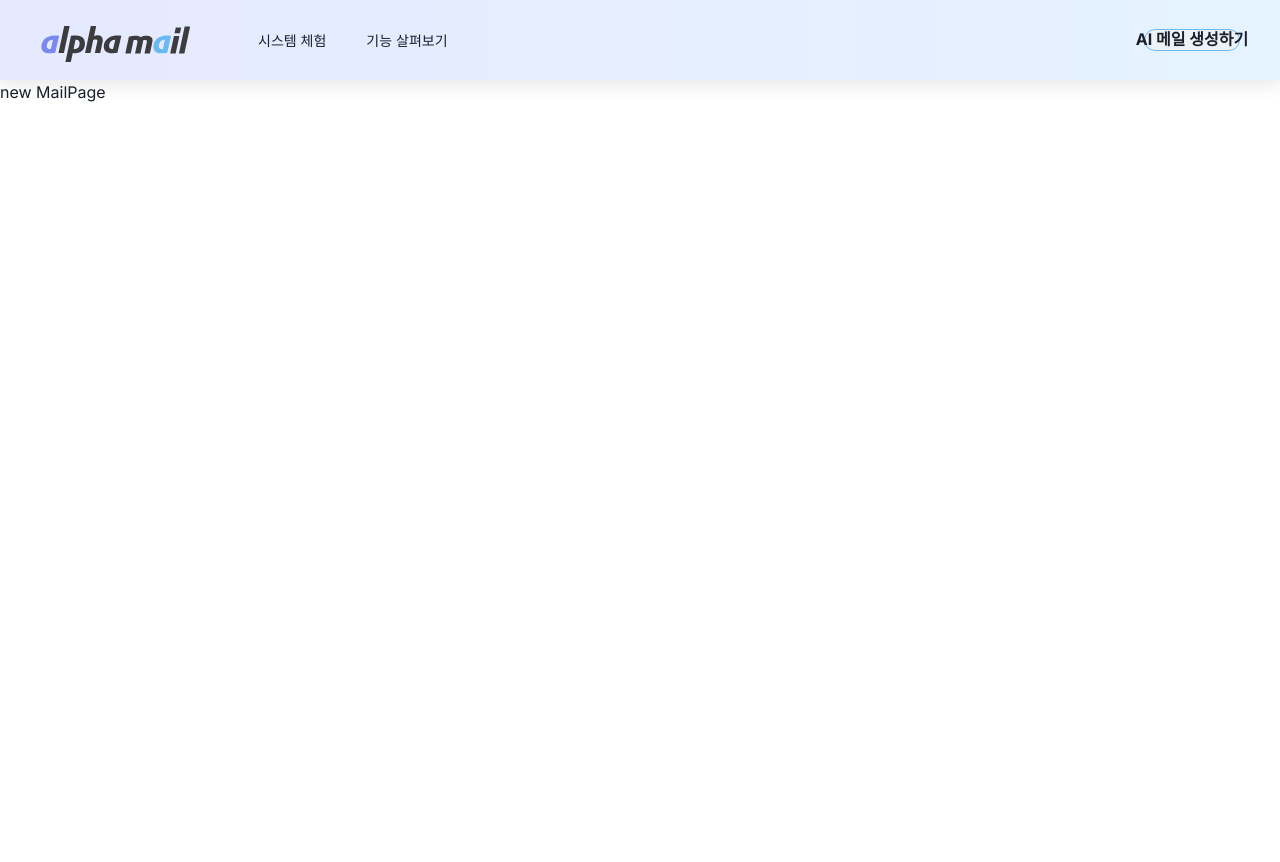
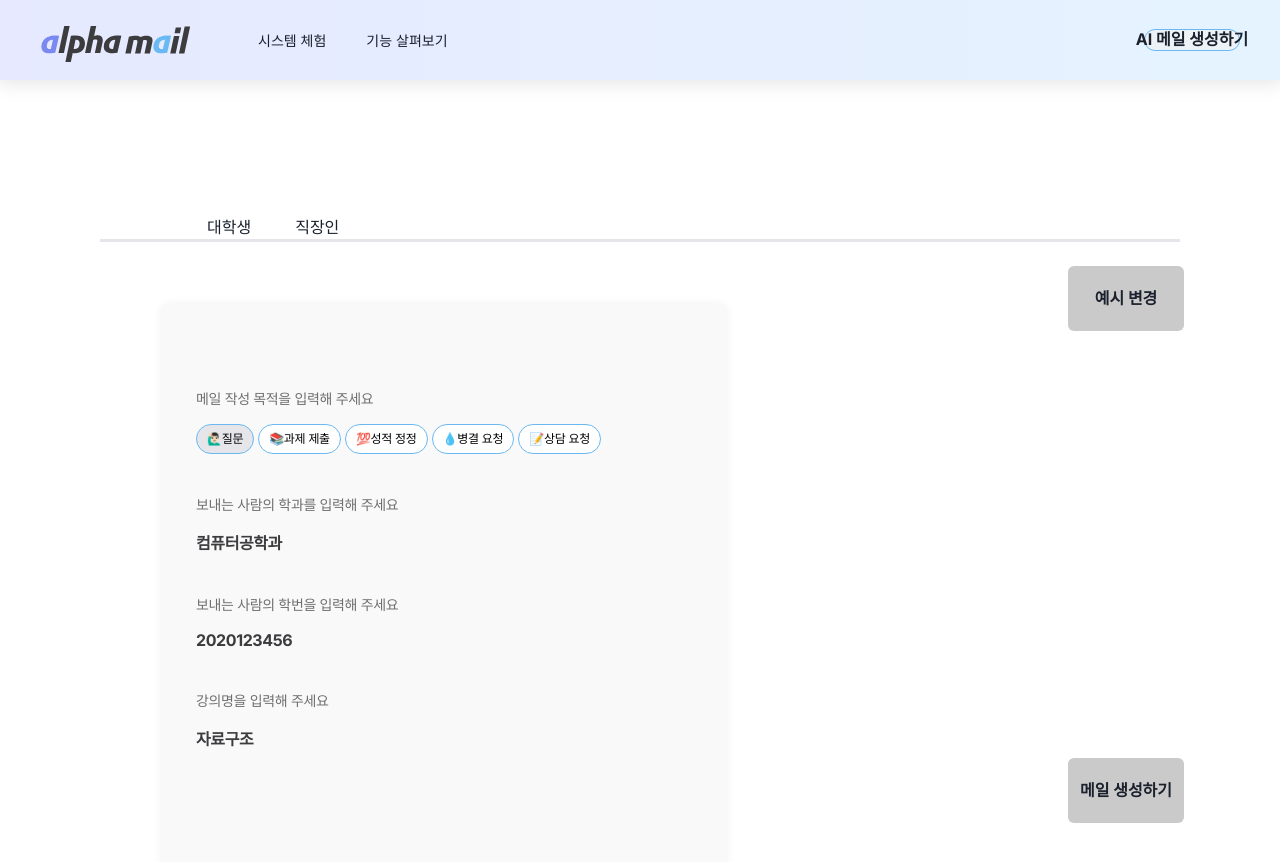
Before and after one commit to Beside-Potenday/frontend, a React (Create React App) app: page /mail in a window 1280 px wide. Shown: the top 862 px of the page. Before the commit the page ends 800 px from the top, so only its background shows below. Built offline with nearby package versions, Linux system fonts and the light colour scheme.

Commit message:
feat: 메일 생성하기 형태 구성

```diff
--- /dev/null
+++ b/src/pages/Mail/AskList.tsx
@@ -0,0 +1,109 @@
+import styled from '@emotion/styled';
+
+interface PurposeButtonProps {
+  selected: boolean;
+}
+
+interface RandomInputProps {
+  randomInput: {
+    mailPurpose: string;
+    senderDepartment: string;
+    senderId: string;
+    courseName: string;
+  };
+}
+
+const purposes = [
+  { id: '질문', label: '🙋🏻‍♂️질문' },
+  { id: '과제 제출', label: '📚과제 제출' },
+  { id: '성적 정정', label: '💯성적 정정' },
+  { id: '병결 요청', label: '💧병결 요청' },
+  { id: '상담 요청', label: '📝상담 요청' },
+];
+
+export const AskList = ({ randomInput }: RandomInputProps) => {
+  return (
+    <AskListWrapper>
+      <AskListItemWrapper>
+        <AskListItem>메일 작성 목적을 입력해 주세요</AskListItem>
+        <div style={{ display: 'flex', flexDirection: 'row', gap: '4px' }}>
+          {purposes.map((purpose) => (
+            <PurposeButton key={purpose.id} selected={randomInput.mailPurpose === purpose.id}>
+              {purpose.label}
+            </PurposeButton>
+          ))}
+        </div>
+      </AskListItemWrapper>
+      <AskListItemWrapper>
+        <AskListItem>보내는 사람의 학과를 입력해 주세요</AskListItem>
+        <InputListItem>{randomInput.senderDepartment}</InputListItem>
+      </AskListItemWrapper>
+      <AskListItemWrapper>
+        <AskListItem>보내는 사람의 학번을 입력해 주세요</AskListItem>
+        <InputListItem>{randomInput.senderId}</InputListItem>
+      </AskListItemWrapper>
+      <AskListItemWrapper>
+        <AskListItem>강의명을 입력해 주세요</AskListItem>
+        <InputListItem>{randomInput.courseName}</InputListItem>
+      </AskListItemWrapper>
+    </AskListWrapper>
+  );
+};
+
+const AskListWrapper = styled.div`
+  width: 568px;
+  height: 100%;
+  flex-shrink: 0;
+  border-radius: 10px;
+  background: #f9f9f9;
+  box-shadow: 0px 0px 8px 0px rgba(0, 0, 0, 0.04);
+  margin-left: 120px;
+  margin-top: 36px;
+  display: flex;
+  flex-direction: column;
+  padding-left: 36px;
+  padding-top: 86px;
+  gap: 40px;
+`;
+
+const AskListItem = styled.div`
+  color: var(--Grey700, #6f6f71);
+  font-size: 14px;
+  font-style: normal;
+  font-weight: 400;
+  line-height: normal;
+  letter-spacing: -0.35px;
+`;
+
+const AskListItemWrapper = styled.div`
+  display: flex;
+  flex-direction: column;
+  gap: 16px;
+`;
+
+const InputListItem = styled.div`
+  color: var(--Grey800, #3c3c3f);
+  font-size: 16px;
+  font-style: normal;
+  font-weight: 700;
+  line-height: normal;
+  letter-spacing: -0.4px;
+`;
+
+const PurposeButton = styled.div<PurposeButtonProps>`
+  display: flex;
+  height: 30px;
+  width: auto;
+  padding: 10px 10px;
+  justify-ontent: center;
+  align-items: center;
+  border-radius: 20px;
+  border: 1px solid #6ab9f2;
+  background: ${(props) => (props.selected ? '#E5E5EA' : '#fff')};
+  color: #000;
+  font-size: 12px;
+  font-style: normal;
+  font-weight: 400;
+  line-height: 140%;
+  letter-spacing: -0.3px;
+`;
--- /dev/null
+++ b/src/pages/Mail/Buttons.tsx
@@ -0,0 +1,34 @@
+import styled from '@emotion/styled';
+import { Button } from '@chakra-ui/react';
+import { Link } from 'react-router-dom';
+import { RouterPath } from '@/routes/path';
+
+interface ButtonsProps {
+  handleList: () => void;
+  randomInput: {
+    mailPurpose: string;
+    senderDepartment: string;
+    senderId: string;
+    courseName: string;
+  };
+}
+
+export const Buttons = ({ handleList, randomInput }: ButtonsProps) => {
+  return (
+    <>
+      <GoButton onClick={handleList}>예시 변경</GoButton>
+      <Link to={RouterPath.mail} state={randomInput}>
+        <GoButton>메일 생성하기</GoButton>
+      </Link>
+    </>
+  );
+};
+
+const GoButton = styled(Button)`
+  display: flex;
+  width: 116px;
+  height: 65px;
+  justify-content: center;
+  align-items: center;
+  background: #cacaca;
+`;
--- /dev/null
+++ b/src/pages/Mail/Header.tsx
@@ -0,0 +1,74 @@
+import styled from '@emotion/styled';
+
+interface HeaderProps {
+  isActive: boolean;
+  onIsActive: (isActive: boolean) => void;
+}
+
+interface StudentProps {
+  isActive: boolean;
+}
+
+export const Header = ({ isActive, onIsActive }: HeaderProps) => {
+  return (
+    <>
+      <div
+        style={{
+          display: 'flex',
+          flexDirection: 'row',
+          alignItems: 'flex-start',
+          width: '100%',
+          paddingTop: '33px',
+        }}
+      >
+        <Student isActive={isActive} onClick={() => onIsActive(!isActive)}>
+          대학생
+        </Student>
+        <Office>
+          직장인
+          <HoverImage src="/images/hoveroffice.svg" alt="Hover Image" />
+        </Office>
+      </div>
+      <Bar></Bar>
+    </>
+  );
+};
+
+const Student = styled.div<StudentProps>`
+  margin-left: 167px;
+  cursor: pointer;
+  box-shadow: ${(props) => (props.isActive ? '0 3px 0 0 #6AB9F2' : 'none')};
+  position: relative;
+  z-index: 2;
+  bottom: -1px;
+`;
+
+const Office = styled.div`
+  margin-left: 44px;
+  position: relative;
+  z-index: 2;
+  bottom: -1px;
+  &:hover > img {
+    visibility: visible;
+  }
+`;
+
+const HoverImage = styled.img`
+  visibility: hidden;
+  position: relative;
+  top: -70px;
+  left: 50%;
+  transform: translateX(-50%);
+  width: 174px;
+  height: 34px;
+  flex-shrink: 0;
+  z-index: 3;
+`;
+
+const Bar = styled.div`
+  background: var(--Grey300, #e5e5ea);
+  width: 1080px;
+  height: 3px;
+  position: absolute;
+  bottom: 24px;
+`;
--- a/src/pages/Mail/index.tsx
+++ b/src/pages/Mail/index.tsx
@@ -1,3 +1,96 @@
+import { Img } from '@chakra-ui/react';
+import styled from '@emotion/styled';
+import { Grid, GridItem } from '@chakra-ui/react';
+import { useState } from 'react';
+import { mockData } from '@/types/mock';
+import { AskList } from './AskList';
+import { Header } from './Header';
+import { Buttons } from './Buttons';
+
 export const MailPage = () => {
-  return <div style={{ backgroundColor: "white" }}>new MailPage</div>
-}
+  const [isActive, setIsActive] = useState(false);
+  const [randomInput, setRandomInput] = useState({
+    mailPurpose: '질문',
+    senderDepartment: '컴퓨터공학과',
+    senderId: '2020123456',
+    courseName: '자료구조',
+  });
+
+  const onIsActive = () => {
+    setIsActive(!isActive);
+  };
+
+  const handleList = () => {
+    const randomIndex = Math.floor(Math.random() * mockData.length);
+    setRandomInput(mockData[randomIndex]);
+  };
+
+  return (
+    <Wrapper>
+      <LogoWrapper>
+        <ContentWrapper>
+          <Grid
+            w="100%"
+            h="100%"
+            templateRows="106px 80px 582px"
+            templateColumns={{ base: 'repeat(1, 1fr)' }}
+          >
+            <GridItem rowSpan={1}></GridItem>
+            <GridItem
+              rowSpan={1}
+              background={'white'}
+              display="flex"
+              flexDirection="column"
+              alignItems="center"
+              justifyContent="center"
+              position="relative"
+            >
+              <Header isActive={isActive} onIsActive={onIsActive}></Header>
+            </GridItem>
+            <GridItem rowSpan={1}>
+              <Grid
+                w="100%"
+                h="100%"
+                templateRows={{ base: 'repeat(1, 1fr)' }}
+                templateColumns={{ base: 'repeat(3, 1fr)' }}
+              >
+                <GridItem colSpan={2}>
+                  <AskList randomInput={randomInput}></AskList>
+                </GridItem>
+                <GridItem
+                  colSpan={1}
+                  display={'flex'}
+                  justifyContent={'space-between'}
+                  alignItems={'flex-end'}
+                  flexDirection={'column'}
+                  marginRight="56px"
+                  marginBottom="25px"
+                >
+                  <Buttons handleList={handleList} randomInput={randomInput}></Buttons>
+                </GridItem>
+              </Grid>
+            </GridItem>
+          </Grid>
+        </ContentWrapper>
+      </LogoWrapper>
+    </Wrapper>
+  );
+};
+
+const Wrapper = styled.div`
+  height: auto;
+  display: flex;
+  align-items: center;
+  justify-content: center;
+  padding-bottom: 200px;
+`;
+
+const LogoWrapper = styled.div`
+  width: 100%;
+  max-width: 1200px;
+`;
+const ContentWrapper = styled.div`
+  width: 100%;
+  height: 768px;
+  background: #fff;
+`;
```
